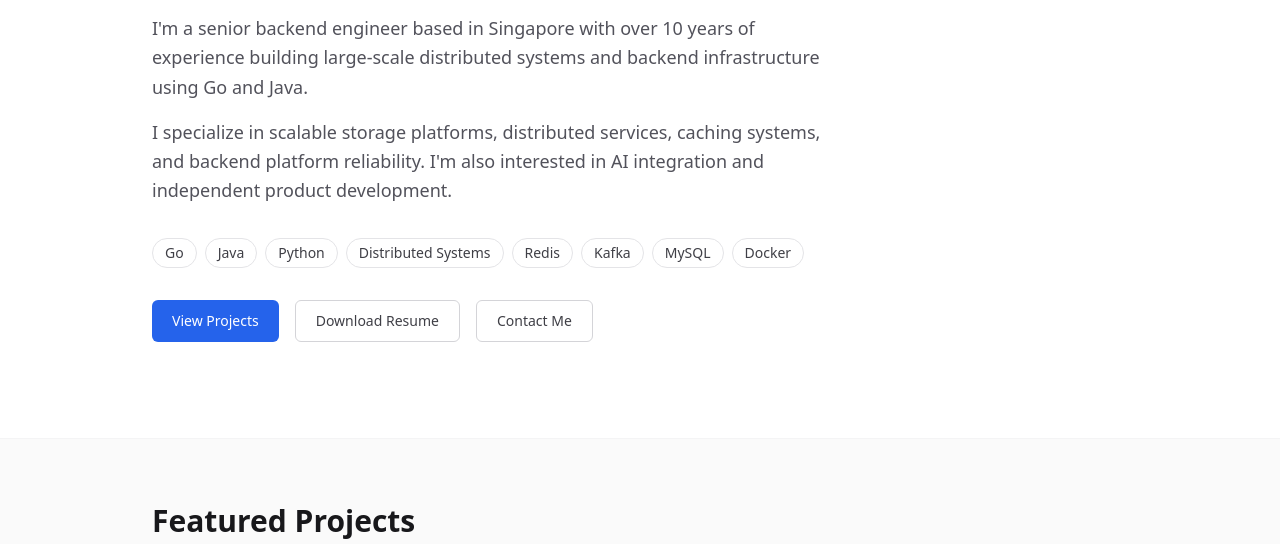
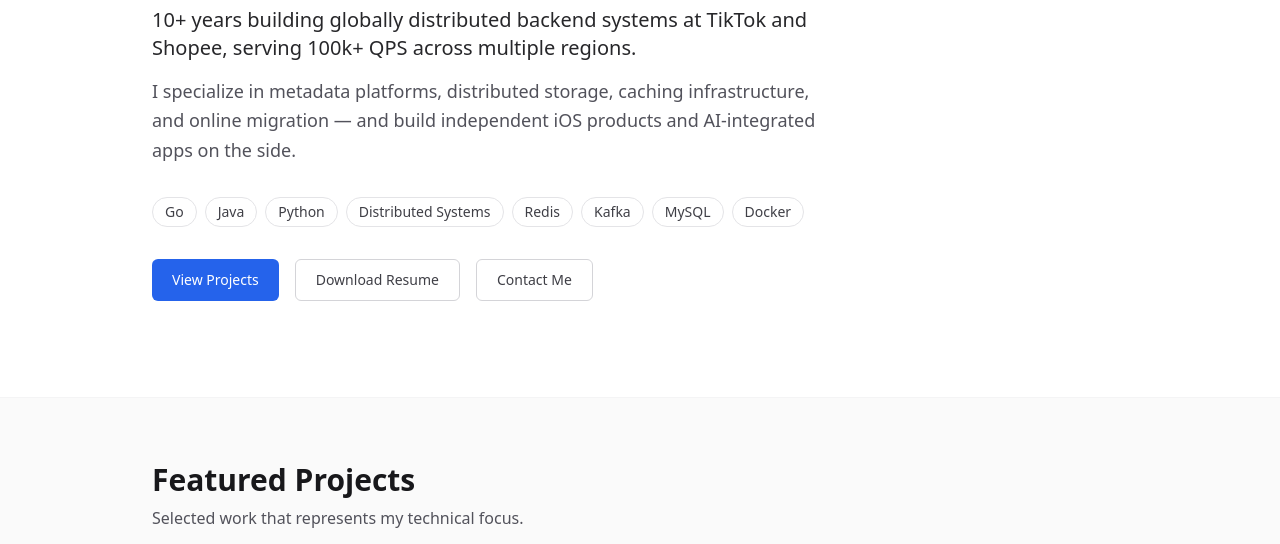
Before and after one commit to Jiangge89/jianggewu.com, an Astro site: page / in a window 1280 px wide. Shown: the part 247-791 px from the top of the page. Built offline with nearby package versions, Linux system fonts and the light colour scheme; Astro itself is replaced by a stand-in of ours.

Commit message:
Improve hero with stronger value proposition, add quantitative data to TOS project
- Hero now leads with concrete impact: companies, QPS, global regions
- TOS Metadata Control Plane: ~160k reads/s per region, <1k writes/s, dozens of virtual regions across US/SEA/China/Europe

Co-Authored-By: Claude Opus 4.6 <noreply@anthropic.com>

```diff
--- a/src/data/projects.ts
+++ b/src/data/projects.ts
@@ -44,7 +44,7 @@ export const projects: Project[] = [
     description:
       'Owned and evolved TMeta, the metadata control plane for TikTok Object Storage (TOS), supporting globally distributed storage infrastructure with cache-first serving and graceful degradation.',
     problem:
-      'Object storage metadata was a critical dependency for every read/write request. The workload was read-heavy and write-light, with high metadata lookup traffic. The system needed to serve metadata at scale while tolerating backend failures gracefully.',
+      'Object storage metadata was a critical dependency for every read/write request. The workload was extremely read-heavy (peaking at ~160k reads/s per region) and write-light (<1k writes/s). The system needed to serve metadata at scale across dozens of virtual regions (US, Southeast Asia, China, Europe) while tolerating backend failures gracefully.',
     role:
       'System owner responsible for the metadata control plane — designing cache logic, credential security, authentication integration, and leading the backend migration from RDS to KV.',
     approach:
@@ -62,7 +62,7 @@ export const projects: Project[] = [
     ],
     techStack: ['Go', 'Redis', 'KV Store', 'Distributed Systems', 'Object Storage'],
     result:
-      'Maintained and improved a business-critical metadata control plane serving multiple large-scale product teams across globally distributed storage infrastructure.',
+      'Maintained and improved a business-critical metadata control plane handling ~160k reads/s per region across dozens of virtual regions globally, serving multiple large-scale product teams with high availability.',
     learned:
       'Deepened understanding of cache design trade-offs at scale — when to serve stale data, how to protect backends with singleflight and async refresh, and how to build degradation strategies that keep services available during partial outages.',
     featured: true,
--- a/src/pages/index.astro
+++ b/src/pages/index.astro
@@ -19,13 +19,11 @@ const primaryTechnologies = ['Go', 'Java', 'Python', 'Distributed Systems', 'Red
     <h1 class="mt-3 text-3xl font-bold text-surface-900 dark:text-surface-100 sm:text-4xl lg:text-5xl">
       Hi, I'm {siteConfig.name}.
     </h1>
-    <p class="mt-6 max-w-2xl text-lg leading-relaxed text-surface-600 dark:text-surface-400">
-      I'm a senior backend engineer based in Singapore with over 10 years of experience building
-      large-scale distributed systems and backend infrastructure using Go and Java.
+    <p class="mt-4 max-w-2xl text-xl font-medium leading-snug text-surface-800 dark:text-surface-200">
+      10+ years building globally distributed backend systems at TikTok and Shopee, serving 100k+ QPS across multiple regions.
     </p>
     <p class="mt-4 max-w-2xl text-lg leading-relaxed text-surface-600 dark:text-surface-400">
-      I specialize in scalable storage platforms, distributed services, caching systems, and backend
-      platform reliability. I'm also interested in AI integration and independent product development.
+      I specialize in metadata platforms, distributed storage, caching infrastructure, and online migration — and build independent iOS products and AI-integrated apps on the side.
     </p>
 
     {/* Tech stack */}
```
